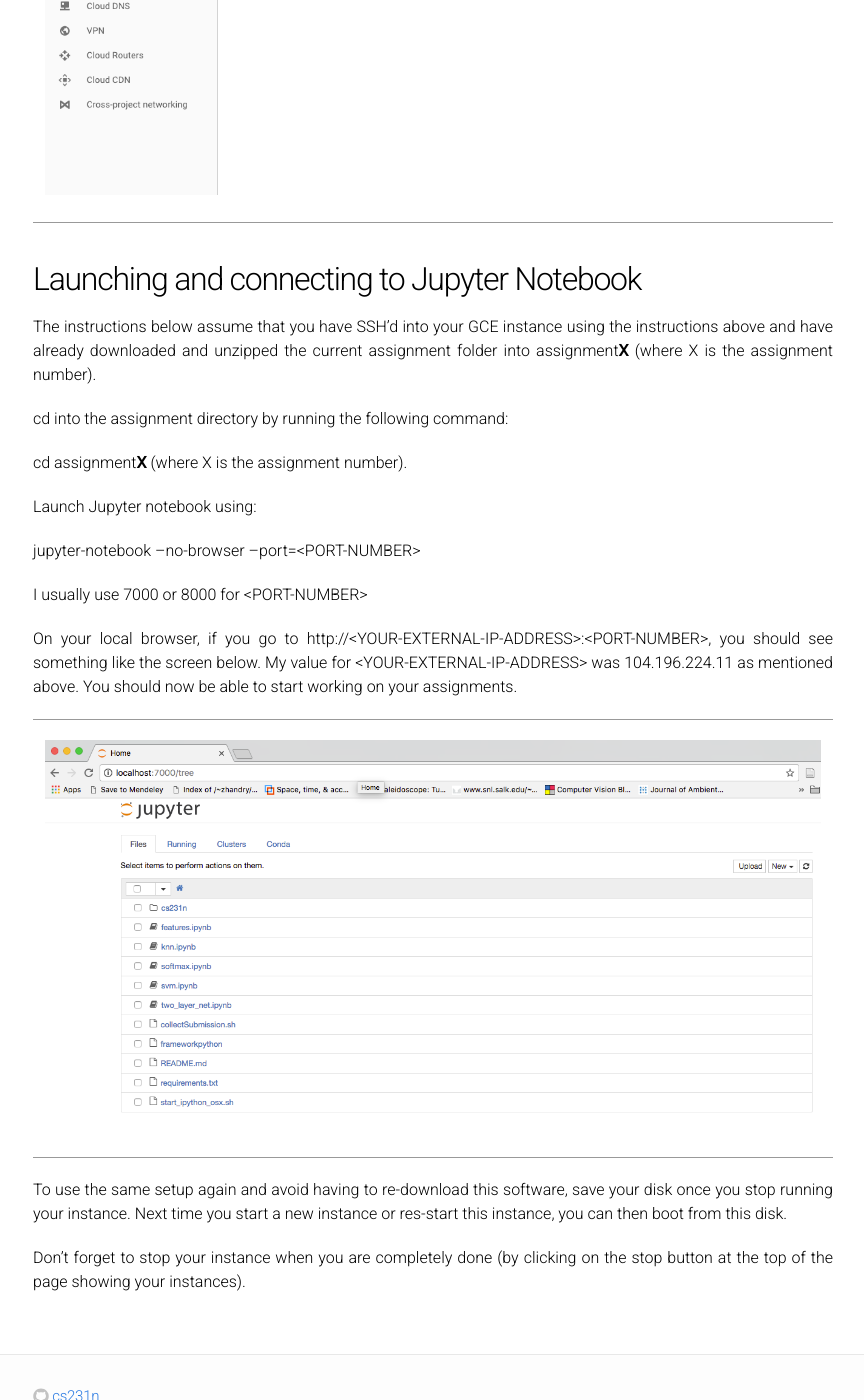
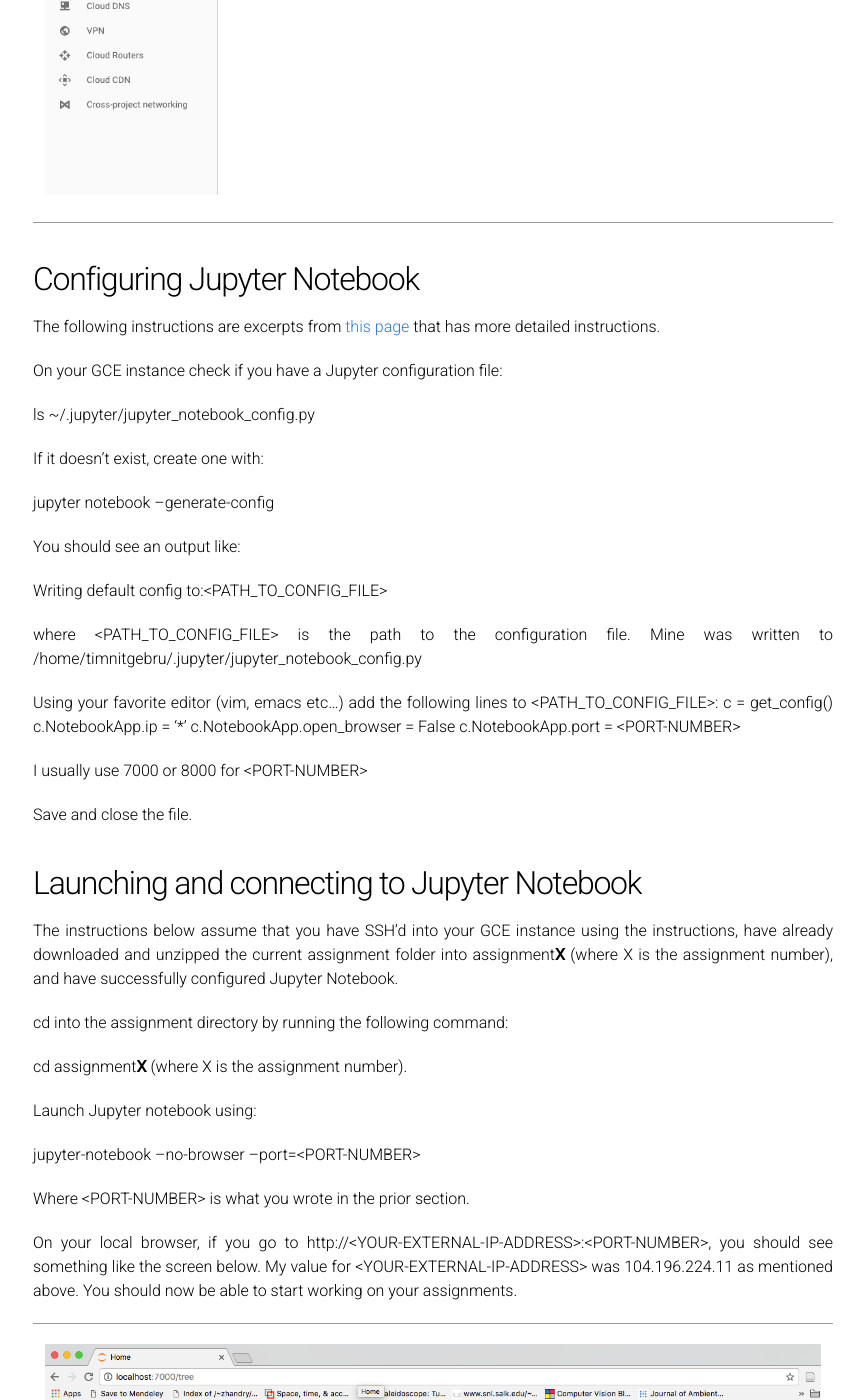
Before and after one commit to cs231n/cs231n.github.io, a Jekyll site: the page built from google_cloud_tutorial.md, in a window 1280 px wide and 1400 px high, scrolled down 7598 px. Shown: the whole window, without its empty margins (207-1071 px from the left). Built offline with Jekyll 4.4.1, drawn with Linux system fonts in a browser that asks for light colours.

Commit message:
added details to jupyter notebok

```diff
--- a/google_cloud_tutorial.md
+++ b/google_cloud_tutorial.md
@@ -91,8 +91,35 @@ Take note of your Static IP address (circled on the screenshot below). I used 10
   <img src='/assets/cloud-networking-external-ip-address.png'>
 </div>
 
+## Configuring Jupyter Notebook ##
+The following instructions are excerpts from [this page](https://haroldsoh.com/2016/04/28/set-up-anaconda-ipython-tensorflow-julia-on-a-google-compute-engine-vm/ "Title") that has more detailed instructions.
+
+On your GCE instance check if you have a Jupyter configuration file:
+
+ls ~/.jupyter/jupyter_notebook_config.py
+
+If it doesn't exist, create one with:
+
+jupyter notebook --generate-config
+
+You should see an output like:
+
+Writing default config to:\<PATH_TO_CONFIG_FILE\>
+
+where \<PATH_TO_CONFIG_FILE\> is the path to the configuration file. Mine was written to /home/timnitgebru/.jupyter/jupyter_notebook_config.py
+
+Using your favorite editor (vim, emacs etc...) add the following lines to \<PATH_TO_CONFIG_FILE\>:
+c = get_config()
+c.NotebookApp.ip = '*'
+c.NotebookApp.open_browser = False
+c.NotebookApp.port = \<PORT-NUMBER\>
+
+I usually use 7000 or 8000 for \<PORT-NUMBER\>
+
+Save and close the file.
+
 ## Launching and connecting to Jupyter Notebook ##
-The instructions below assume that you have SSH'd into your GCE instance using the instructions above and have already downloaded and unzipped the current assignment folder into assignment**X** (where X is the assignment number).
+The instructions below assume that you have SSH'd into your GCE instance using the instructions, have already downloaded and unzipped the current assignment folder into assignment**X** (where X is the assignment number), and have successfully configured Jupyter Notebook.
 
 cd into the assignment directory by running the following command:
 
@@ -102,7 +129,7 @@ Launch Jupyter notebook using:
 
 jupyter-notebook --no-browser --port=\<PORT-NUMBER\>
 
-I usually use 7000 or 8000 for \<PORT-NUMBER\>
+Where \<PORT-NUMBER\> is what you wrote in the prior section.
 
 On your local browser, if you go to http://\<YOUR-EXTERNAL-IP-ADDRESS>:\<PORT-NUMBER\>, you should see something like the screen below. My value for \<YOUR-EXTERNAL-IP-ADDRESS\> was 104.196.224.11 as mentioned above. You should now be able to start working on your assignments.
 
```
